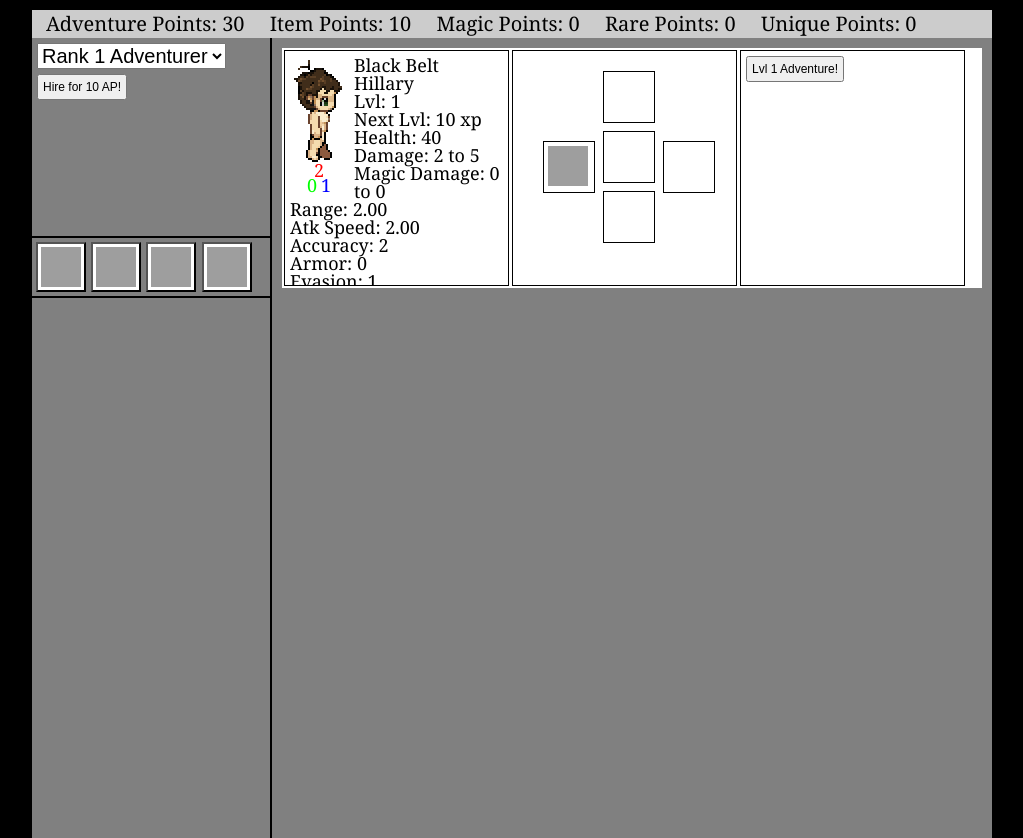
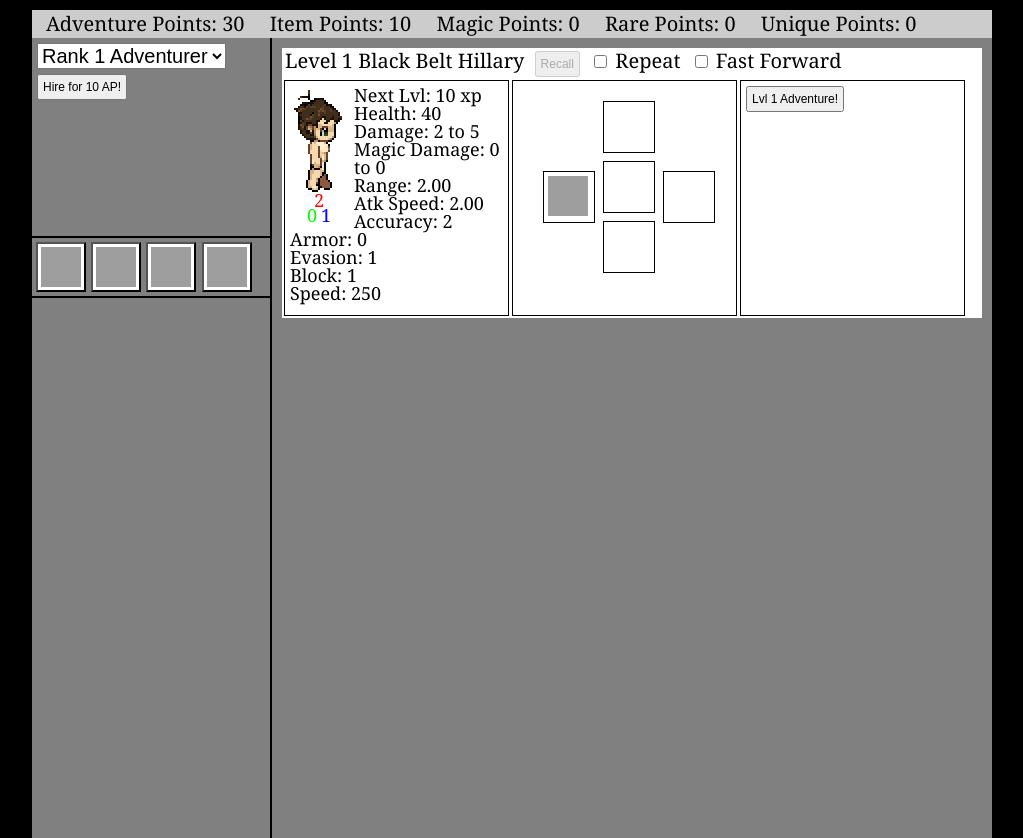
Before and after one commit to lancehalberd/treasure-tycoon, a PHP site: page / in a window 1280 px wide. Shown: the whole page, without its empty margins (128-1151 px from the left). Run offline with PHP 8.4, Linux system fonts and the light colour scheme; grey boxes are pictures that could not be loaded.

Commit message:
Added control bar to the character panel. Buffed MP+RP drops. Reduced health of giant skeleton and dragon.

```diff
--- a/character.js
+++ b/character.js
@@ -15,13 +15,18 @@ function resetCharacter(character) {
     character.$panel.find('.js-adventureMode').hide();
     var $infoPanel = character.$panel.find('.js-infoMode');
     $infoPanel.show();
+    var currentArea = character.area;
     character.area = null;
     refreshStatsPanel(character);
+    character.$panel.find('.js-recall').prop('disabled', true);
+    if (character.replay) {
+        startArea(character, currentArea);
+    }
 }
 function refreshStatsPanel(character) {
     var $statsPanel = character.$panel.find('.js-infoMode .js-stats');
-    $statsPanel.find('.js-name').text(character.job.name + ' ' + character.name);
-    $statsPanel.find('.js-level').text(character.level);
+    character.$panel.find('.js-name').text(character.job.name + ' ' + character.name);
+    character.$panel.find('.js-level').text(character.level);
     $statsPanel.find('.js-dexterity').text(character.dexterity);
     $statsPanel.find('.js-strength').text(character.strength);
     $statsPanel.find('.js-intelligence').text(character.intelligence);
@@ -75,8 +80,12 @@ function newCharacter(job) {
         'canvasHeight': canvas.height,
         'area': null,
         'attackCooldown': 0,
-        'lastTime': now()
+        'lastTime': now(),
+        'gameSpeed': 1,
+        'replay': false,
+        'time': now()
     };
+    character.character = character;
     equipmentSlots.forEach(function (type) {
         character.equipment[type] = null;
     });
--- a/index.html
+++ b/index.html
@@ -130,16 +130,16 @@
             <div class="js-inventory inventory"></div>
         </div><div class="js-playerColumn playerColumn">
             <div class="js-playerPanelTemplate playerPanel" style="display: none;">
+                <div class="playerControlBar">
+                    Level <span class="js-level">X</span> <span class="js-name controlBarEntry">X</span>
+                    <button class="js-recall controlBarEntry">Recall</button>
+                    <label class="controlBarEntry"><input type="checkbox" class="js-repeat"> Repeat</label>
+                    <label class="controlBarEntry"><input type="checkbox" class="js-fastforward"> Fast Forward</label>
+                </div>
                 <div class="js-infoMode infoMode">
                     <div class="js-stats stats playerBox">
                         <canvas class="js-canvas" width="64" height="128" style="background-color: white; display:inline; float: left">
                         </canvas>
-                        <div>
-                            <span class="js-name">X</span>
-                        </div>
-                        <div>
-                            Lvl: <span class="js-level">X</span>
-                        </div>
                         <div class="triStatBox">
                             <div class="js-dexterity dexterity">X</div>
                             <div class="js-strength strength">X</div>
--- a/main.js
+++ b/main.js
@@ -27,15 +27,15 @@ var state = {
     RP: 0,
     UP: 0
 }
-function startArea(character, index) {
+function startArea(character, area) {
     character.$panel.find('.js-infoMode').hide();
     character.$panel.find('.js-adventureMode').show();
-    character.areaIndex = index;
-    character.area = levels[index];
+    character.area = area;
     character.monsterIndex = 0;
     character.x = 0;
     character.enemies = [];
     character.damageNumbers = [];
+    character.$panel.find('.js-recall').prop('disabled', false);
 }
 async.mapSeries(['gfx/person.png', 'gfx/grass.png', 'gfx/caterpillar.png', 'gfx/gnome.png', 'gfx/skeletonGiant.png', 'gfx/skeletonSmall.png', 'gfx/dragonEastern.png'], loadImage, function(err, results){
     initializeJobs();
@@ -56,7 +56,7 @@ async.mapSeries(['gfx/person.png', 'gfx/grass.png', 'gfx/caterpillar.png', 'gfx/
 function completeArea(character) {
     var $adventureButton = character.$panel.find('.js-infoMode').find('.js-adventure').last();
     // If the character beat the last adventure open to them, unlock the next one
-    if ($adventureButton.data('levelIndex') == character.areaIndex) {
+    if ($adventureButton.data('levelIndex') == character.area.index) {
         var nextLevel = $adventureButton.data('levelIndex') + 1;
         gain('AP', nextLevel);
         if (levels.length <= nextLevel) {
@@ -71,26 +71,27 @@ function completeArea(character) {
         var $nextAdventureButton = $adventureButton.clone().data('levelIndex', nextLevel).text('Lvl ' + levels[nextLevel].level + ' Adventure!');
         $adventureButton.after($nextAdventureButton);
     }
-    for (var itemLevel = $('.js-levelSelect').find('option').length + 1; itemLevel <= character.area.level + 1 && itemLevel < items.length; itemLevel++) {
+    for (var itemLevel = $('.js-levelSelect').find('option').length + 1; itemLevel <= character.area.level + 1 && itemLevel <= items.length; itemLevel++) {
         $('.js-levelSelect').append($tag('option', '', 'Level ' + itemLevel).attr('value', itemLevel));
     }
     resetCharacter(character);
 }
-
+var lastTime = now();
 function mainLoop() {
     var time = now();
+    var delta = time - lastTime;
+    lastTime = time;
     state.characters.forEach(function (character) {
-        var delta = time - character.lastTime;
+        character.time += delta * character.gameSpeed;
         if (character.area == null) {
             if (!character.previewContext) {
                 var canvas = character.$panel.find('.js-infoMode .js-canvas')[0];
                 character.previewContext = canvas.getContext("2d");
             }
             var fps = Math.floor(3 * 5 / 3);
-            var frame = Math.floor(time * fps / 1000) % walkLoop.length;
+            var frame = Math.floor(character.time * fps / 1000) % walkLoop.length;
             character.previewContext.clearRect(0, 0, 64, 128);
             character.previewContext.drawImage(character.personCanvas, walkLoop[frame] * 32, 0 , 32, 64, 0, -20, 64, 128);
-            character.lastTime = time;
             return;
         }
         var width = character.canvasWidth;
@@ -153,28 +154,28 @@ function mainLoop() {
                 )
             }
             if (!enemy.target && !ifdefor(enemy.stationary)) {
-                enemy.x -= enemy.speed * Math.max(0, (1 - enemy.slow)) * delta / 1000;
+                enemy.x -= enemy.speed * Math.max(0, (1 - enemy.slow)) * delta * character.gameSpeed / 1000;
             }
             // Don't let enemy move past the character
             if (enemy.x < character.x + 32) {
                 enemy.x = character.x + 32;
             }
             if (ifdefor(enemy.healthRegen)) {
-                enemy.health += enemy.healthRegen * delta / 1000;
+                enemy.health += enemy.healthRegen * delta * character.gameSpeed / 1000;
             }
             enemy.health = Math.min(enemy.maxHealth, Math.max(0, enemy.health));
-            enemy.slow = Math.max(0, enemy.slow - .1 * delta / 1000);
+            enemy.slow = Math.max(0, enemy.slow - .1 * delta * character.gameSpeed / 1000);
         }
         // apply health regen to character, but only if it is alive.
         if (character.health > 0) {
             if (ifdefor(character.healthRegen)) {
-                character.health += character.healthRegen * delta / 1000;
+                character.health += character.healthRegen * delta * character.gameSpeed / 1000;
             }
-            character.slow = Math.max(0, character.slow - .1 * delta / 1000);
+            character.slow = Math.max(0, character.slow - .1 * delta * character.gameSpeed / 1000);
             character.health = Math.min(character.maxHealth, Math.max(0, character.health));
         }
         if (!character.target) {
-            character.x += character.speed * Math.max(0, (1 - character.slow)) * delta / 1000;
+            character.x += character.speed * Math.max(0, (1 - character.slow)) * delta * character.gameSpeed / 1000;
         }
         var cameraX = character.x - 10;
         context.clearRect(0, 0, width, height);
@@ -188,7 +189,7 @@ function mainLoop() {
             var enemy = character.enemies[i];
             var enemyFps = Math.floor(3 * enemy.speed / 100);
             var source = enemy.base.source;
-            var enemyFrame = Math.floor(time * enemyFps / 1000) % source.frames;
+            var enemyFrame = Math.floor(character.time * enemyFps / 1000) % source.frames;
             if (source.flipped) {
                 context.translate((enemy.x - cameraX + source.width), 0);
                 context.scale(-1, 1);
@@ -215,12 +216,12 @@ function mainLoop() {
         }
         if (character.target) {
             var attackFps = 1000 / ((1000 / character.attackSpeed) / fightLoop.length);
-            var frame = Math.floor(Math.abs(time - character.attackCooldown) * attackFps / 1000) % fightLoop.length;
+            var frame = Math.floor(Math.abs(character.time - character.attackCooldown) * attackFps / 1000) % fightLoop.length;
             context.drawImage(character.personCanvas, fightLoop[frame] * 32, 0 , 32, 64,
                             character.x - cameraX, 240 - 128 - 72, 64, 128);
         } else {
             var fps = Math.floor(3 * character.speed / 100);
-            var frame = Math.floor(time * fps / 1000) % walkLoop.length;
+            var frame = Math.floor(character.time * fps / 1000) % walkLoop.length;
             context.drawImage(character.personCanvas, walkLoop[frame] * 32, 0 , 32, 64,
                             character.x - cameraX, 240 - 128 - 72, 64, 128);
         }
@@ -246,7 +247,6 @@ function mainLoop() {
         if (character.health <= 0) {
             resetCharacter(character);
         }
-        character.lastTime = time;
     });
     checkRemoveToolTip();
 }
@@ -352,7 +352,7 @@ $('body').on('click', '.js-adventure', function (event) {
     var index = $(this).data('levelIndex');
     var $panel = $(this).closest('.js-playerPanel');
     var character = $panel.data('character');
-    startArea(character, index);
+    startArea(character, levels[index]);
 });
 $('body').on('click', '.js-retire', function (event) {
     var $panel = $(this).closest('.js-playerPanel');
@@ -374,3 +374,20 @@ $('.js-showEnchantingPanel').on('click', function (event) {
     $('.js-infoPanel').hide();
     $('.js-enchantingPanel').show();
 });
+$('body').on('click', '.js-recall', function (event) {
+    var $panel = $(this).closest('.js-playerPanel');
+    var character = $panel.data('character');
+    $panel.find('.js-repeat').prop('checked', false);
+    character.replay = false;
+    resetCharacter(character);
+});
+$('body').on('click', '.js-repeat', function (event) {
+    var $panel = $(this).closest('.js-playerPanel');
+    var character = $panel.data('character');
+    character.replay = $(this).is(':checked');
+});
+$('body').on('click', '.js-fastforward', function (event) {
+    var $panel = $(this).closest('.js-playerPanel');
+    var character = $panel.data('character');
+    character.gameSpeed = $(this).is(':checked') ? 3 : 1;
+});
--- a/styles.css
+++ b/styles.css
@@ -27,8 +27,16 @@
     overflow-x: hidden;
     overflow-y: scroll;
 }
+.playerControlBar {
+    height: 30px;
+    padding: 3px;
+    box-sizing: border-box;
+}
+.controlBarEntry {
+    margin-right: 5px;
+}
 .playerPanel {
-    height: 240px;
+    height: 270px;
     background-color: white;
     margin: 5px;
 }
@@ -252,3 +260,7 @@ button {
 .itemCraftingSelect {
     width: 100px;
 }
+
+label {
+    cursor: pointer;
+}
```
Also changed, not shown: battle.js (+5 -4 lines).
